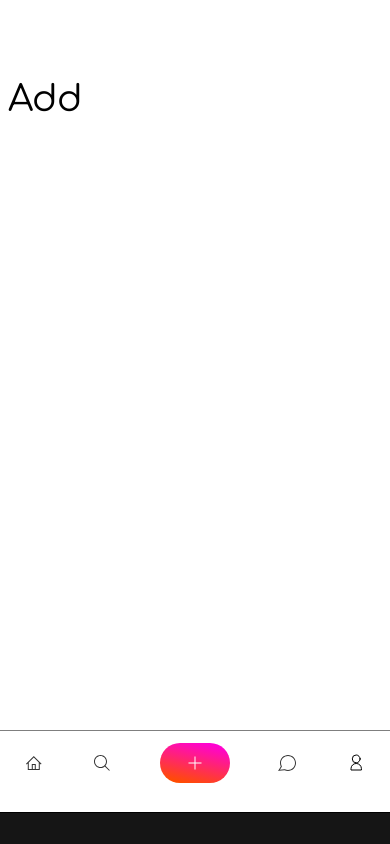
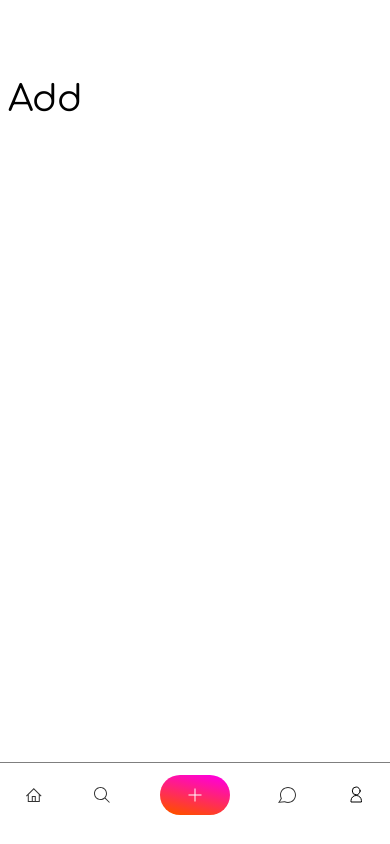
Before and after one commit to chepetime/figma-prototype, a Next.js app: page /add in a window 390 px wide. Built offline with nearby package versions, Linux system fonts and the light colour scheme.

Commit message:
Larger max-width for larger iPhones

```diff
--- a/components/page/Page.styled.js
+++ b/components/page/Page.styled.js
@@ -9,7 +9,7 @@ export const Page = styled.div`
   overflow: hidden;
 
   max-width: 428px;
-  max-height: 812px;
+
   height: 100vh;
   outline: solid 1px #000;
 
```
